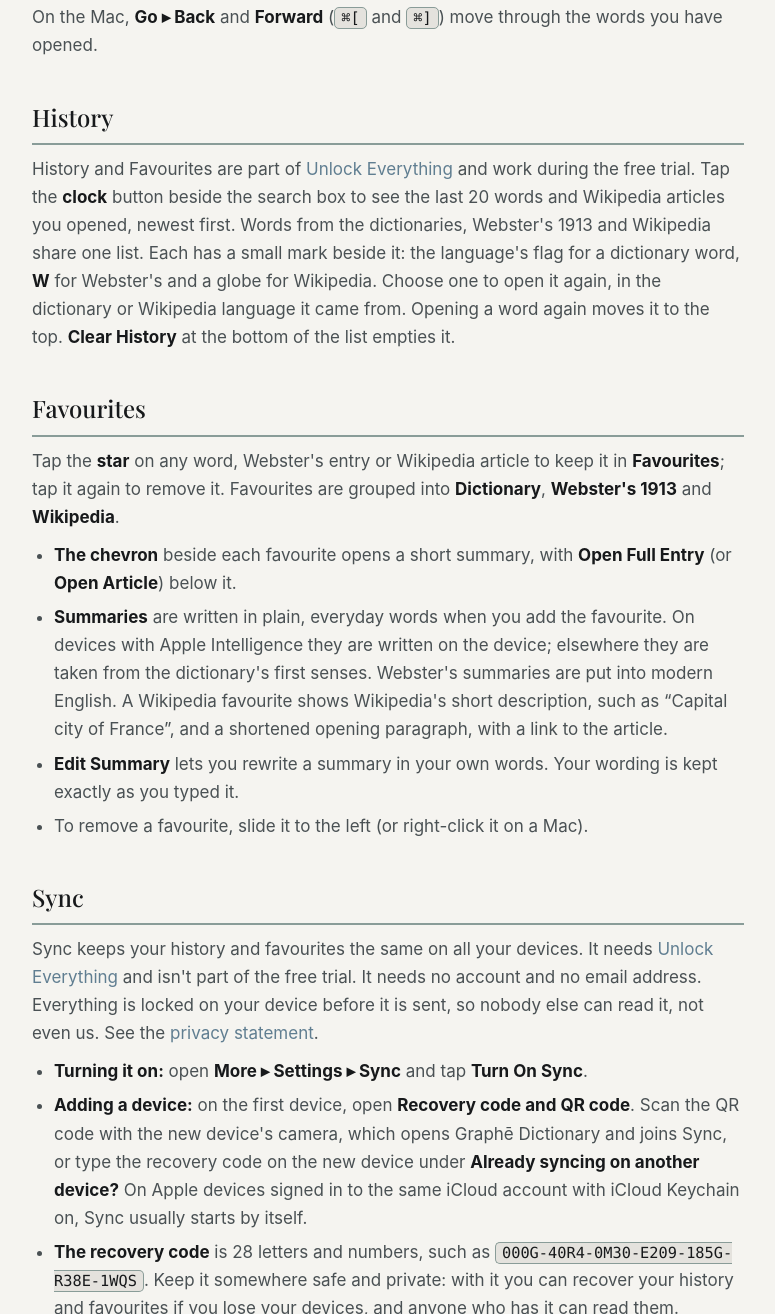
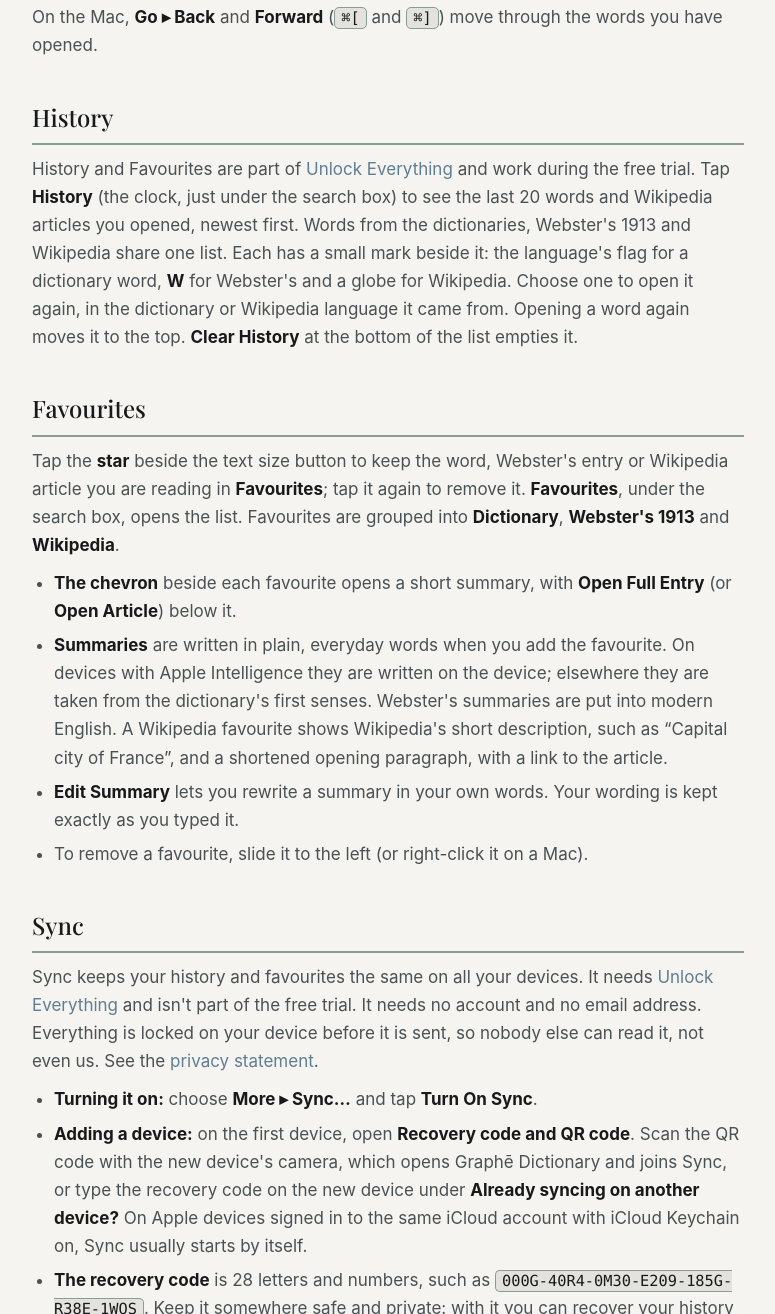
Before and after one commit to y7p48hvccr-del/graphe-one-site, a plain HTML site: page docs/GrapheDictionary/help.html in a window 1280 px wide. Shown: the part 2620-3934 px from the top of the page, without its empty margins (252-1027 px from the left). Drawn offline with nearby package versions, Linux system fonts and the light colour scheme.

Commit message:
Graphē Dictionary help: where History, Favourites and Sync are in the app
Co-Authored-By: Claude Opus 5.5 <noreply@anthropic.com>
Claude-Session: https://claude.ai/code/session_0131hr8HyoSwj2BuHhLXYtTK

```diff
--- a/docs/GrapheDictionary/help.html
+++ b/docs/GrapheDictionary/help.html
@@ -75,10 +75,10 @@
   <p>On the Mac, <b>Go ▸ Back</b> and <b>Forward</b> (<kbd>⌘[</kbd> and <kbd>⌘]</kbd>) move through the words you have opened.</p>
 
   <h2 id="history">History</h2>
-  <p>History and Favourites are part of <a href="#unlock">Unlock Everything</a> and work during the free trial. Tap the <b>clock</b> button beside the search box to see the last 20 words and Wikipedia articles you opened, newest first. Words from the dictionaries, Webster's 1913 and Wikipedia share one list. Each has a small mark beside it: the language's flag for a dictionary word, <b>W</b> for Webster's and a globe for Wikipedia. Choose one to open it again, in the dictionary or Wikipedia language it came from. Opening a word again moves it to the top. <b>Clear History</b> at the bottom of the list empties it.</p>
+  <p>History and Favourites are part of <a href="#unlock">Unlock Everything</a> and work during the free trial. Tap <b>History</b> (the clock, just under the search box) to see the last 20 words and Wikipedia articles you opened, newest first. Words from the dictionaries, Webster's 1913 and Wikipedia share one list. Each has a small mark beside it: the language's flag for a dictionary word, <b>W</b> for Webster's and a globe for Wikipedia. Choose one to open it again, in the dictionary or Wikipedia language it came from. Opening a word again moves it to the top. <b>Clear History</b> at the bottom of the list empties it.</p>
 
   <h2 id="favourites">Favourites</h2>
-  <p>Tap the <b>star</b> on any word, Webster's entry or Wikipedia article to keep it in <b>Favourites</b>; tap it again to remove it. Favourites are grouped into <b>Dictionary</b>, <b>Webster's 1913</b> and <b>Wikipedia</b>.</p>
+  <p>Tap the <b>star</b> beside the text size button to keep the word, Webster's entry or Wikipedia article you are reading in <b>Favourites</b>; tap it again to remove it. <b>Favourites</b>, under the search box, opens the list. Favourites are grouped into <b>Dictionary</b>, <b>Webster's 1913</b> and <b>Wikipedia</b>.</p>
   <ul>
     <li><b>The chevron</b> beside each favourite opens a short summary, with <b>Open Full Entry</b> (or <b>Open Article</b>) below it.</li>
     <li><b>Summaries</b> are written in plain, everyday words when you add the favourite. On devices with Apple Intelligence they are written on the device; elsewhere they are taken from the dictionary's first senses. Webster's summaries are put into modern English. A Wikipedia favourite shows Wikipedia's short description, such as “Capital city of France”, and a shortened opening paragraph, with a link to the article.</li>
@@ -89,7 +89,7 @@
   <h2 id="sync">Sync</h2>
   <p>Sync keeps your history and favourites the same on all your devices. It needs <a href="#unlock">Unlock Everything</a> and isn't part of the free trial. It needs no account and no email address. Everything is locked on your device before it is sent, so nobody else can read it, not even us. See the <a href="./privacy.html#sync">privacy statement</a>.</p>
   <ul>
-    <li><b>Turning it on:</b> open <b>More ▸ Settings ▸ Sync</b> and tap <b>Turn On Sync</b>.</li>
+    <li><b>Turning it on:</b> choose <b>More ▸ Sync…</b> and tap <b>Turn On Sync</b>.</li>
     <li><b>Adding a device:</b> on the first device, open <b>Recovery code and QR code</b>. Scan the QR code with the new device's camera, which opens Graphē Dictionary and joins Sync, or type the recovery code on the new device under <b>Already syncing on another device?</b> On Apple devices signed in to the same iCloud account with iCloud Keychain on, Sync usually starts by itself.</li>
     <li><b>The recovery code</b> is 28 letters and numbers, such as <code>000G-40R4-0M30-E209-185G-R38E-1WQS</code>. Keep it somewhere safe and private: with it you can recover your history and favourites if you lose your devices, and anyone who has it can read them. Capitals, spaces and hyphens don't matter, and O and 0, or I, L and 1, are treated alike.</li>
     <li><b>Stopping:</b> <b>Stop Syncing This Device</b> stops one device and leaves the others syncing. <b>Turn Off Sync on All Devices</b> stops every device and erases the copy kept for syncing. Each device keeps the history and favourites it already has.</li>
```
Also changed, not shown: docs/GrapheDictionary/privacy.html (+1 -1 lines).
